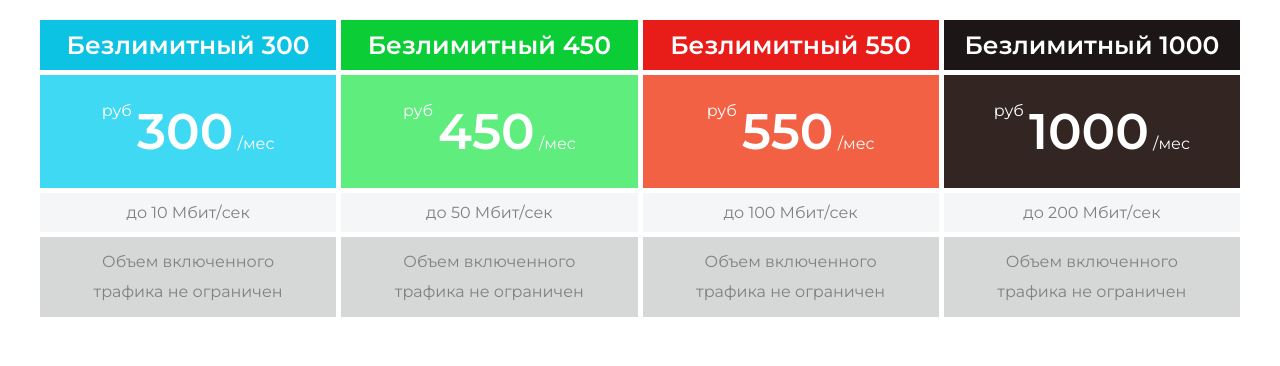
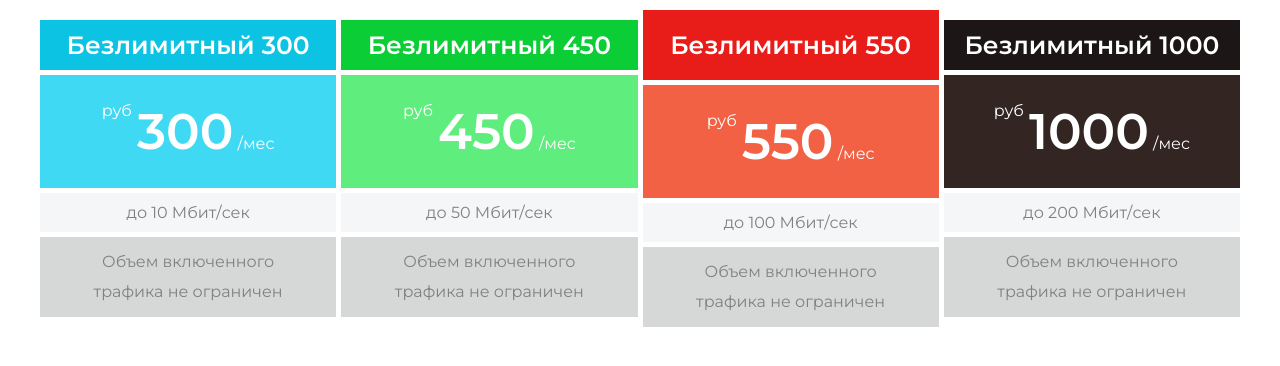
Before and after one commit to DinaraDervel/itgirlschool2023-week23-24, a React (Create React App) app: page / in a window 1280 px wide. Shown: the top 366 px of the page. Built offline with nearby package versions, Linux system fonts and the light colour scheme.

Commit message:
add isSelected class to Tariff

```diff
--- a/src/components/Tariff/Tariff.jsx
+++ b/src/components/Tariff/Tariff.jsx
@@ -4,20 +4,23 @@ const Tariff = (props) => {
   let headerClass = styles.card__header;
   let priceClass = styles.card__price;
   if (props.info.color === "blue") {
-    headerClass += ` ` + styles.card_blue__header;
-    priceClass += ` ` + styles.card_blue__price;
+    headerClass += " " + styles.card_blue__header;
+    priceClass += " " + styles.card_blue__price;
   }
   if (props.info.color === "green") {
-    headerClass += ` ` + styles.card_green__header;
-    priceClass += ` ` + styles.card_green__price;
+    headerClass += " " + styles.card_green__header;
+    priceClass += " " + styles.card_green__price;
   }
   if (props.info.color === "red") {
-    headerClass += ` ` + styles.card_red__header;
-    priceClass += ` ` + styles.card_red__price;
+    headerClass += " " + styles.card_red__header;
+    priceClass += " " + styles.card_red__price;
   }
   if (props.info.color === "black") {
-    headerClass += ` ` + styles.card_black__header;
-    priceClass += ` ` + styles.card_black__price;
+    headerClass += " " + styles.card_black__header;
+    priceClass += " " + styles.card_black__price;
+  }
+  if (props.info.isSelected) {
+    headerClass += " " + styles.card_isSelected__header;
   }
   return (
     <div className={styles.card}>
--- a/src/components/Tariff/Tariff.module.scss
+++ b/src/components/Tariff/Tariff.module.scss
@@ -78,4 +78,11 @@
       background-color: rgb(50, 37, 34);
     }
   }
+  //стили выделенной карточки
+  &_isSelected {
+    &__header {
+      margin-top: -10px;
+      padding: 20px;
+    }
+  }
 }
--- a/src/data/data.js
+++ b/src/data/data.js
@@ -22,7 +22,7 @@ const arrayOfTariffs = [
         speed: 'до 100 Мбит/сек',
         info: 'Объем включенного трафика не ограничен',
         color: 'red',
-        isSelected: true,
+        isSelected: true
     },
     {
         id: 4,
```
